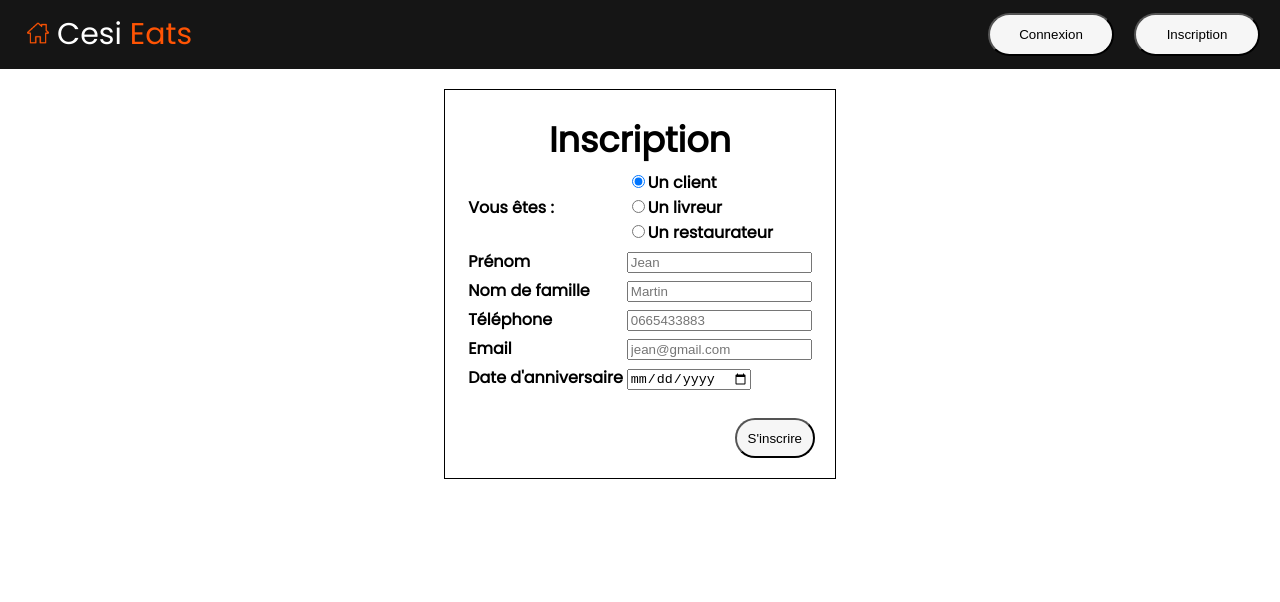
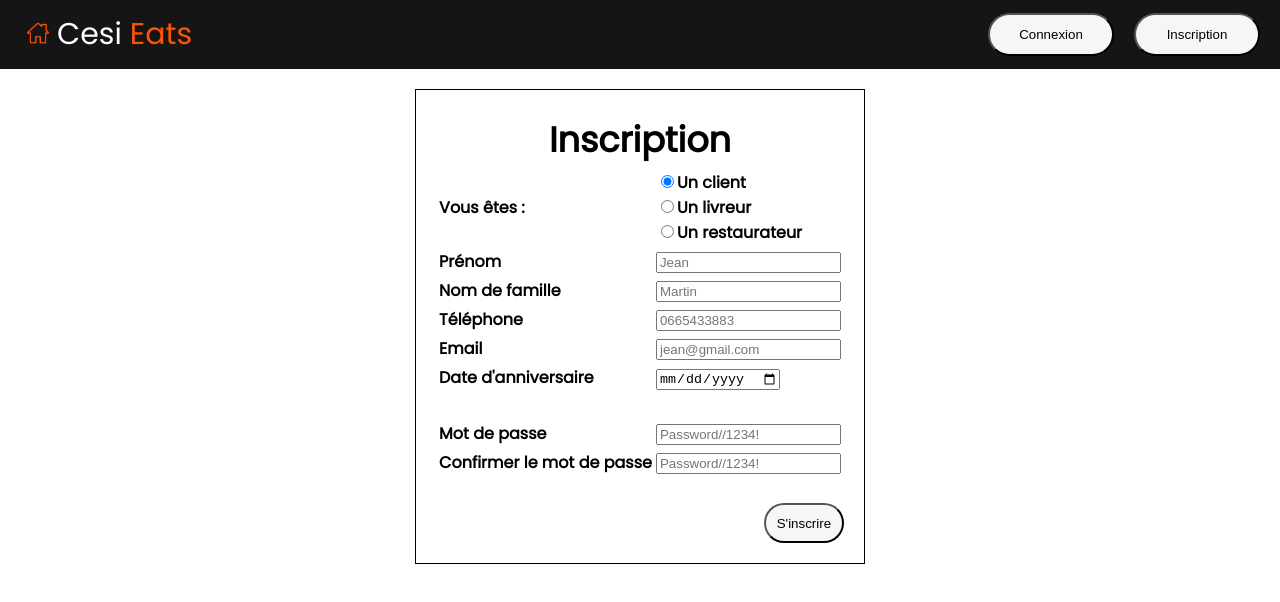
Before and after one commit to CESI-ORL-A4/cesi-eats-groupe-4, a Vue app in the folder view-web-app/: page /SignUp in a window 1280 px wide. Shown: the top 602 px of the page. Built offline with nearby package versions, Linux system fonts and the light colour scheme.

Commit message:
Add password sign up + Required field

```diff
--- a/view-web-app/src/components/SignIn.vue
+++ b/view-web-app/src/components/SignIn.vue
@@ -15,11 +15,11 @@
           <tbody>
           <tr>
             <th><label for="Email">Email</label></th>
-            <th><input type="email" id="Email" name="Email" placeholder="jeans@gmail.com"></th>
+            <th><input type="email" id="Email" name="Email" placeholder="jeans@gmail.com" required="required"></th>
           </tr>
           <tr>
-            <th><label for="Password">Password </label></th>
-            <th><input type="password" id="Password" name="Password" placeholder="Password//1234!"></th>
+            <th><label for="Password">Mot de passe </label></th>
+            <th><input type="password" id="Password" name="Password" placeholder="Password//1234!" required="required"></th>
           </tr>
           </tbody>
         </table>
--- a/view-web-app/src/components/SignUp.vue
+++ b/view-web-app/src/components/SignUp.vue
@@ -31,23 +31,32 @@
         </tr>
         <tr>
           <th><label for="firstName">Prénom </label></th>
-          <th><input type="text" id="firstName" name="firstName" placeholder="Jean"></th>
+          <th><input type="text" id="firstName" name="firstName" placeholder="Jean" required="required"></th>
         </tr>
         <tr>
           <th><label for="lastName">Nom de famille </label></th>
-          <th><input type="text" id="lastName" name="lastName" placeholder="Martin"></th>
+          <th><input type="text" id="lastName" name="lastName" placeholder="Martin" required="required"></th>
         </tr>
         <tr>
           <th><label for="phone">Téléphone </label></th>
-          <th><input type="number" id="phone" name="phone" placeholder="0665433883"></th>
+          <th><input type="number" id="phone" name="phone" placeholder="0665433883" required="required"></th>
         </tr>
         <tr>
           <th><label for="email">Email </label></th>
-          <th><input type="email" id="email" name="email" placeholder="jean@gmail.com"></th>
+          <th><input type="email" id="email" name="email" placeholder="jean@gmail.com" required="required"></th>
         </tr>
         <tr>
           <th><label for="birthdayDate">Date d'anniversaire </label></th>
-          <th><input type="date" id="birthdayDate" name="birthdayDate" placeholder=" "></th>
+          <th><input type="date" id="birthdayDate" name="birthdayDate" placeholder=" " required="required"></th>
+        </tr>
+        <br>
+        <tr>
+          <th><label for="Password">Mot de passe </label></th>
+          <th><input type="password" id="Password" name="Password" placeholder="Password//1234!" required="required"></th>
+        </tr>
+        <tr>
+          <th><label for="Password">Confirmer le mot de passe </label></th>
+          <th><input type="password" id="Password" name="Password" placeholder="Password//1234!" required="required"></th>
         </tr>
         </tbody>
       </table>
```
